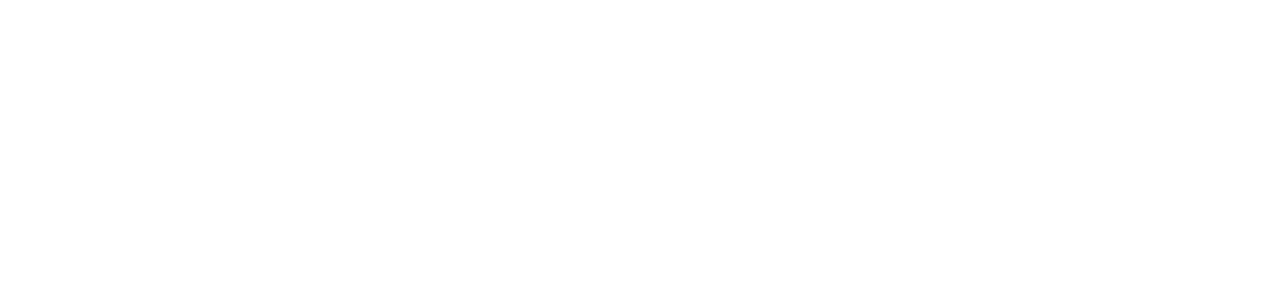
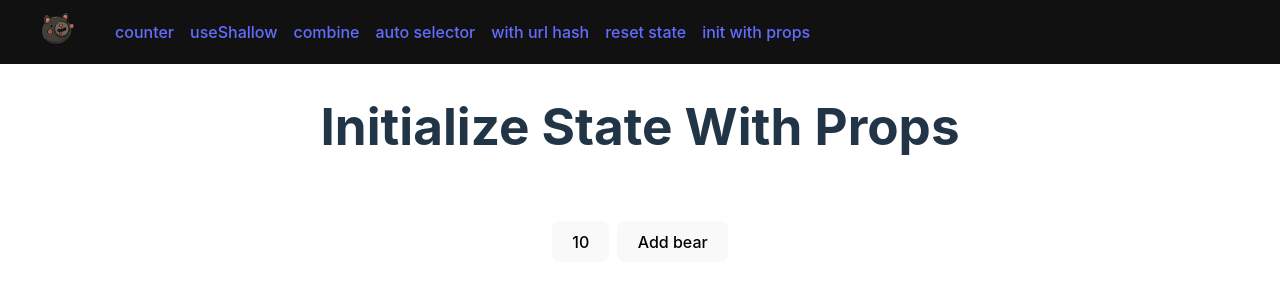
Before and after one commit to Rasoul678/zustand-react, a React (Vite) app: page /init-with-props in a window 1280 px wide. Before the commit this address had no page. Shown: the top 300 px of the page. Built offline with nearby package versions, Linux system fonts and the light colour scheme.

Commit message:
:zap: initilize props :)

```diff
--- a/src/App.code.ts
+++ b/src/App.code.ts
@@ -7,6 +7,7 @@
 
     import AutoGenerateSelector from "./components/auto-generate_selector/AutoGenerateSelector.tsx";
     import Counter from "./components/counter/Counter.tsx";
+    import InitWithProps from "./components/init-with-props/InitWithProps.tsx";
     import AppLayout from "./components/layout/AppLayout.tsx";
     import ResetState from "./components/reset-state/ResetState.tsx";
     import ShowStateKeys from "./components/use-shallow/ShowNames.tsx";
@@ -28,6 +29,7 @@
                         <Route path="auto-selector" element={<AutoGenerateSelector />} />
                         <Route path="with-url-hash" element={<WithUrlHash />} />
                         <Route path="reset-state" element={<ResetState />} />
+                        <Route path="init-with-props" element={<InitWithProps />} />
                     </Route>
                 </Routes>
             </BrowserRouter>
--- /dev/null
+++ b/src/components/init-with-props/InitWithProps.tsx
@@ -0,0 +1,19 @@
+import React from "react";
+import StateConsumer from "./StateConsumer";
+import { BearStore, createBearStore } from "./store";
+
+type IProps = {};
+
+export const BearContext = React.createContext<BearStore | null>(null);
+
+const InitWithProps: React.FC<IProps> = () => {
+  const store = React.useRef(createBearStore({ bears: 10 })).current;
+
+  return (
+    <BearContext.Provider value={store}>
+      <StateConsumer />
+    </BearContext.Provider>
+  );
+};
+
+export default InitWithProps;
--- /dev/null
+++ b/src/components/init-with-props/StateConsumer.tsx
@@ -0,0 +1,25 @@
+import React from "react";
+import { useStore } from "zustand";
+import { BearContext } from "./InitWithProps";
+
+type IProps = {};
+
+const StateConsumer: React.FC<IProps> = () => {
+  const store = React.useContext(BearContext);
+  if (!store) throw new Error("Missing BearContext.Provider in the tree");
+
+  const bears = useStore(store, (s) => s.bears);
+  const addBear = useStore(store, (s) => s.addBear);
+
+  return (
+    <>
+      <h1>Initialize State With Props</h1>
+      <div className="card">
+        <button>{bears}</button>
+        <button onClick={addBear}>Add bear</button>
+      </div>
+    </>
+  );
+};
+
+export default StateConsumer;
--- /dev/null
+++ b/src/components/init-with-props/store.ts
@@ -0,0 +1,23 @@
+import { createStore } from "zustand";
+
+interface BearProps {
+  bears: number;
+}
+
+interface BearState extends BearProps {
+  addBear: () => void;
+}
+
+export const createBearStore = (initProps?: Partial<BearProps>) => {
+  const DEFAULT_PROPS: BearProps = {
+    bears: 0,
+  };
+
+  return createStore<BearState>()((set) => ({
+    ...DEFAULT_PROPS,
+    ...initProps,
+    addBear: () => set((state) => ({ bears: ++state.bears })),
+  }));
+};
+
+export type BearStore = ReturnType<typeof createBearStore>;
--- a/src/components/layout/AppLayout.tsx
+++ b/src/components/layout/AppLayout.tsx
@@ -22,6 +22,7 @@
         <NavLink to="/auto-selector">auto selector</NavLink>
         <NavLink to="/with-url-hash">with url hash</NavLink>
         <NavLink to="/reset-state">reset state</NavLink>
+        <NavLink to="/init-with-props">init with props</NavLink>
       </nav>
       <Outlet />
     </main>
--- a/src/main.tsx
+++ b/src/main.tsx
@@ -6,6 +6,7 @@
 
 import AutoGenerateSelector from "./components/auto-generate_selector/AutoGenerateSelector.tsx";
 import Counter from "./components/counter/Counter.tsx";
+import InitWithProps from "./components/init-with-props/InitWithProps.tsx";
 import AppLayout from "./components/layout/AppLayout.tsx";
 import ResetState from "./components/reset-state/ResetState.tsx";
 import ShowStateKeys from "./components/use-shallow/ShowNames.tsx";
@@ -27,6 +28,7 @@
           <Route path="auto-selector" element={<AutoGenerateSelector />} />
           <Route path="with-url-hash" element={<WithUrlHash />} />
           <Route path="reset-state" element={<ResetState />} />
+          <Route path="init-with-props" element={<InitWithProps />} />
         </Route>
       </Routes>
     </BrowserRouter>
```
